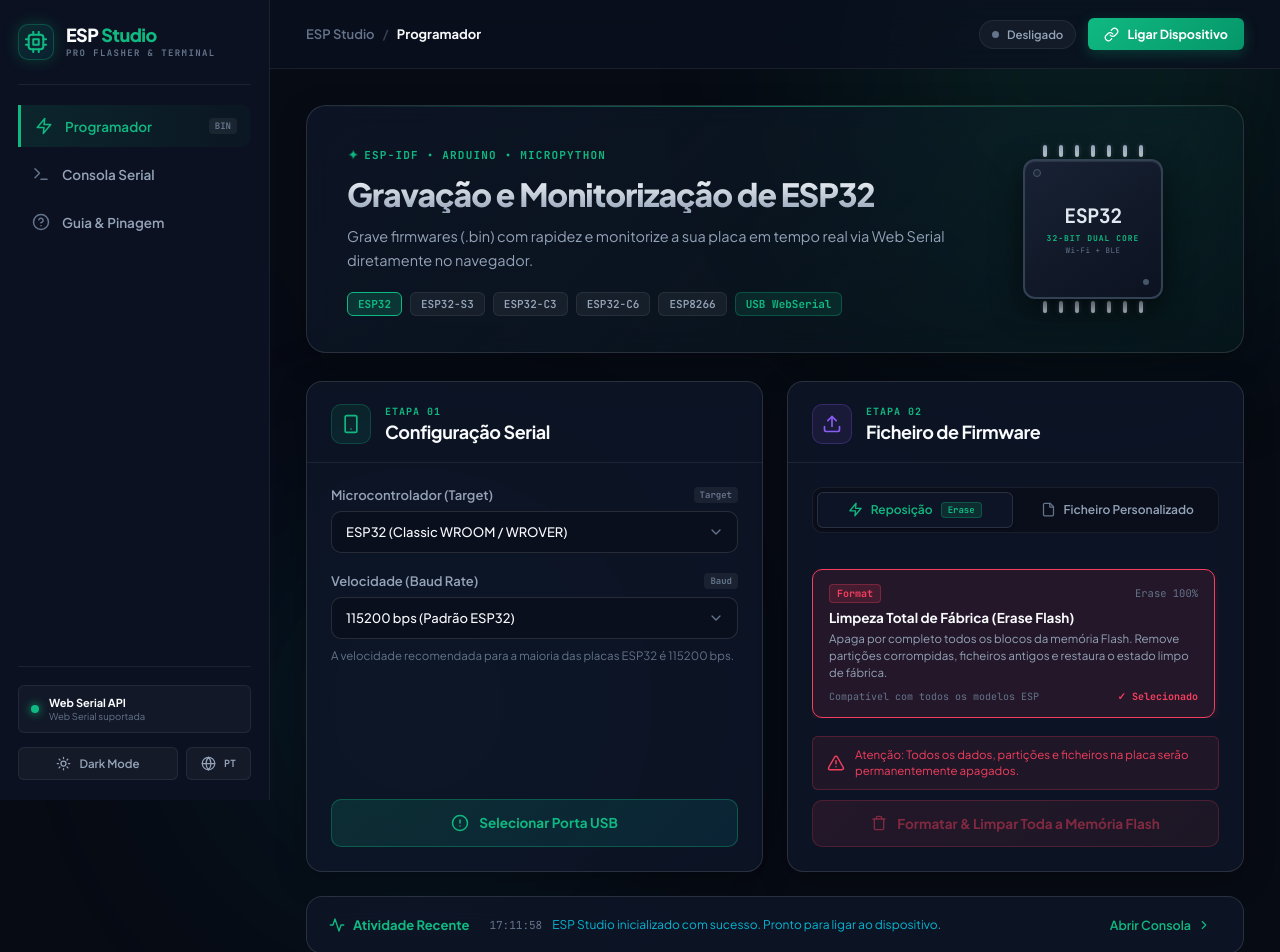
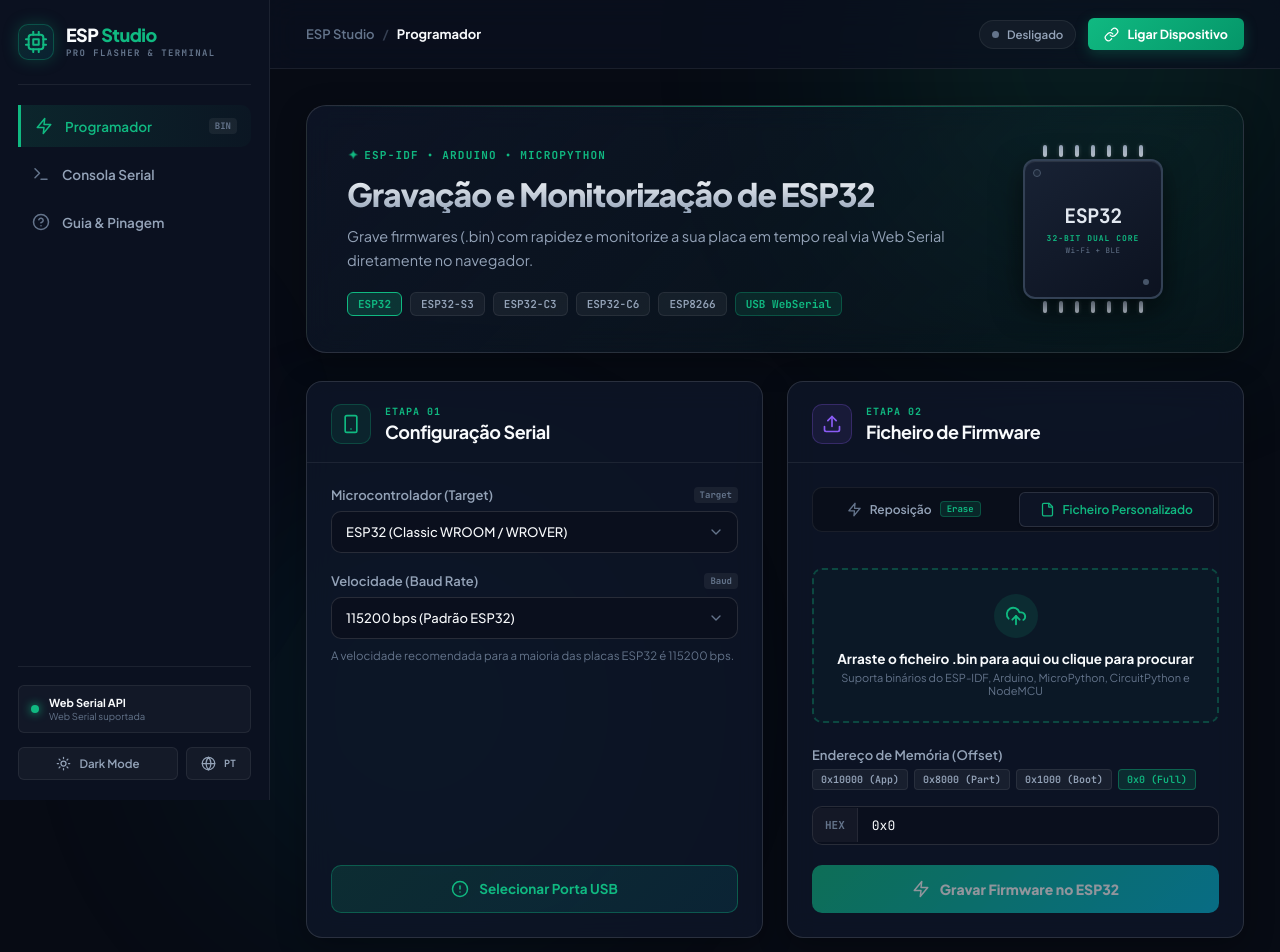
Before and after one commit to joaquimorg/esp32_web_prog, a Vue app: page / in a window 1280 px wide. Shown: the top 952 px of the page. Built offline with nearby package versions, Linux system fonts and the light colour scheme.

Commit message:
Fix default firmware source after removing examples
Co-Authored-By: Claude Sonnet 5.5 <noreply@anthropic.com>

```diff
--- a/src/App.vue
+++ b/src/App.vue
@@ -35,8 +35,8 @@ const copiedMac = ref(false)
 
 // Firmware Flashing & Presets
 const firmware = ref(null)
-const firmwareSource = ref('presets') // 'custom' | 'presets'
-const selectedPresetId = ref('esp32_blink')
+const firmwareSource = ref('custom') // 'custom' | 'presets'
+const selectedPresetId = ref(null)
 const isDragging = ref(false)
 const flashAddress = ref('0x10000')
 const progress = ref(0)
```
